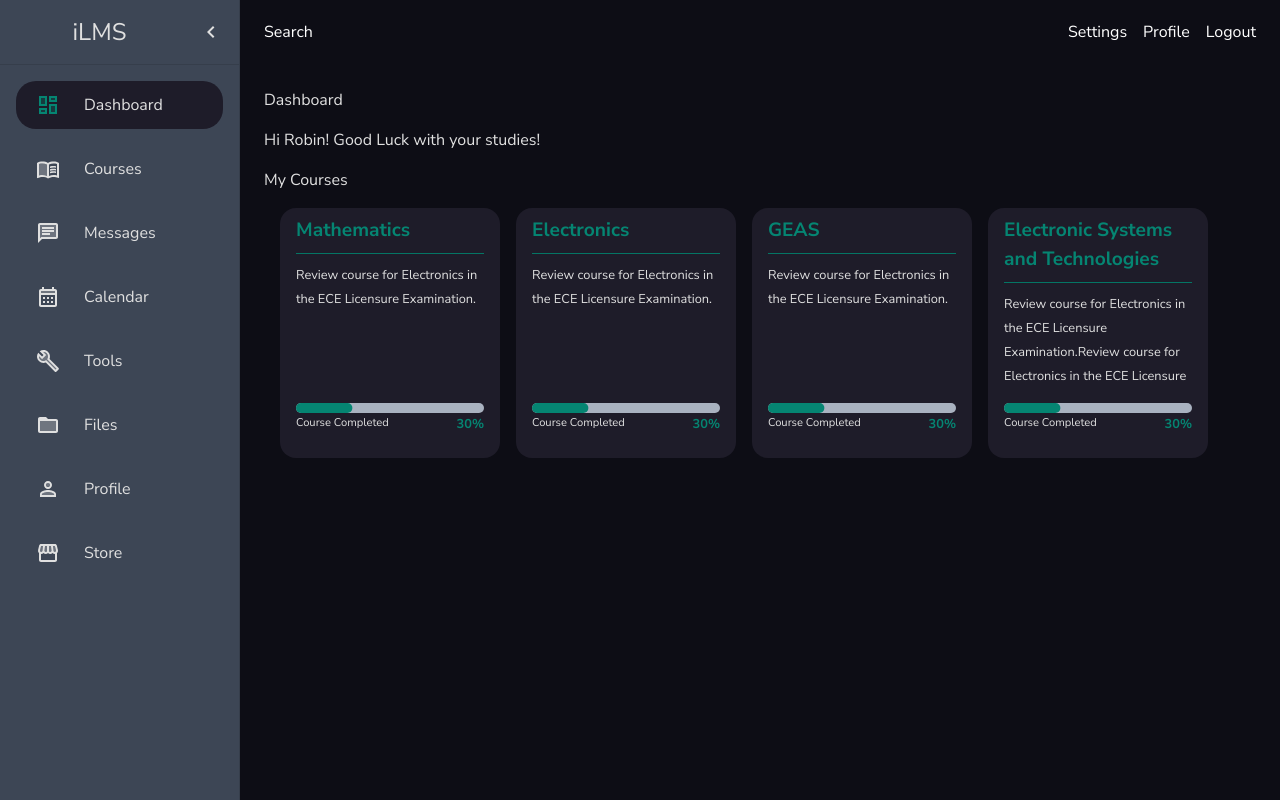
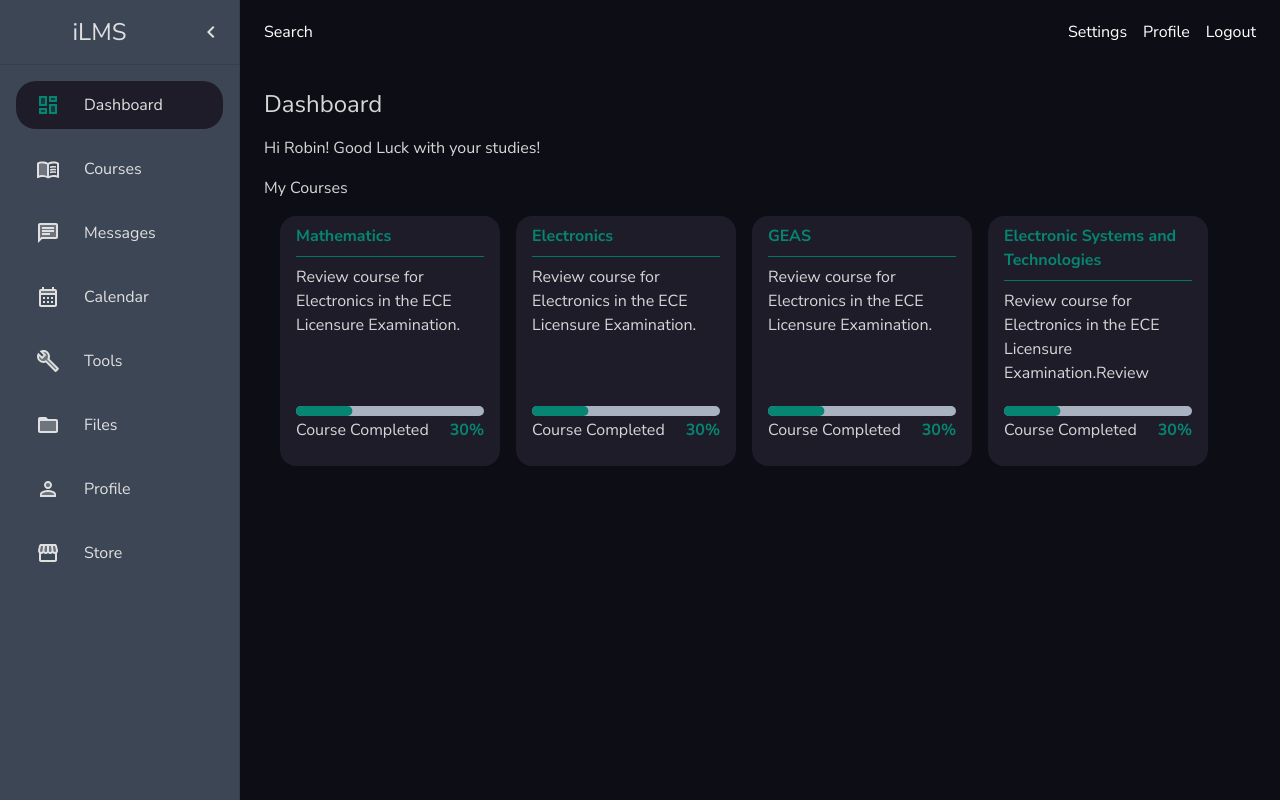
Before and after one commit to aramind/ilms, a React (Create React App) app: page /dashboard in a window 1280 px wide. Built offline with nearby package versions, Linux system fonts and the light colour scheme; a web font is replaced by a local one.

Commit message:
feat: adding h5 styling to theme

```diff
--- a/src/components/WhiteTypography.jsx
+++ b/src/components/WhiteTypography.jsx
@@ -2,7 +2,7 @@ import { Typography } from "@mui/material";
 import React from "react";
 
 const WhiteTypography = ({ ...props }) => {
-  return <Typography variant="white" {...props} />;
+  return <Typography color={(theme) => theme.palette.white.dark} {...props} />;
 };
 
 export default WhiteTypography;
--- a/src/configs/sideNavLinks.js
+++ b/src/configs/sideNavLinks.js
@@ -1,5 +1,4 @@
 import DashboardTwoToneIcon from "@mui/icons-material/DashboardTwoTone";
-
 import MenuBookTwoToneIcon from "@mui/icons-material/MenuBookTwoTone";
 import ChatTwoToneIcon from "@mui/icons-material/ChatTwoTone";
 import CalendarMonthTwoToneIcon from "@mui/icons-material/CalendarMonthTwoTone";
--- a/src/pages/dashboard/Main.jsx
+++ b/src/pages/dashboard/Main.jsx
@@ -7,7 +7,7 @@ import CourseCard from "../../components/card/CourseCard";
 const Main = () => {
   return (
     <Stack spacing={2}>
-      <WhiteTypography>Dashboard</WhiteTypography>
+      <WhiteTypography variant="h5">Dashboard</WhiteTypography>
       <WhiteTypography>Hi Robin! Good Luck with your studies!</WhiteTypography>
       <Stack>
         <WhiteTypography>My Courses</WhiteTypography>
--- a/src/themes/green.js
+++ b/src/themes/green.js
@@ -62,6 +62,15 @@ const greenTheme = createTheme({
         fontSize: "0.9rem",
       },
     },
+    h5: {
+      fontSize: "1.3rem",
+      [`@media (min-width:600px)`]: {
+        fontSize: "1.3rem",
+      },
+      [`@media (min-width:960px)`]: {
+        fontSize: "1.5rem",
+      },
+    },
     h4: {
       fontSize: "1.5rem",
       [`@media (min-width:600px)`]: {
```
